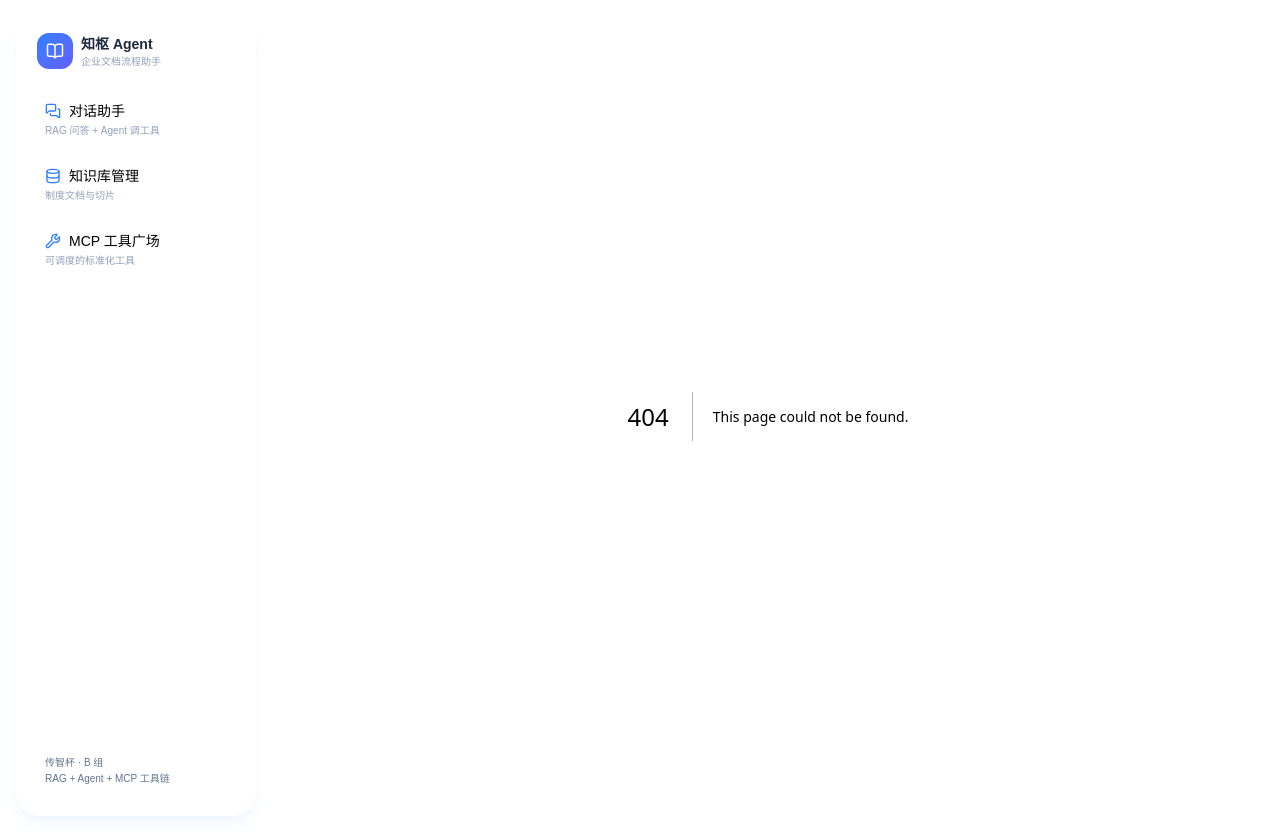
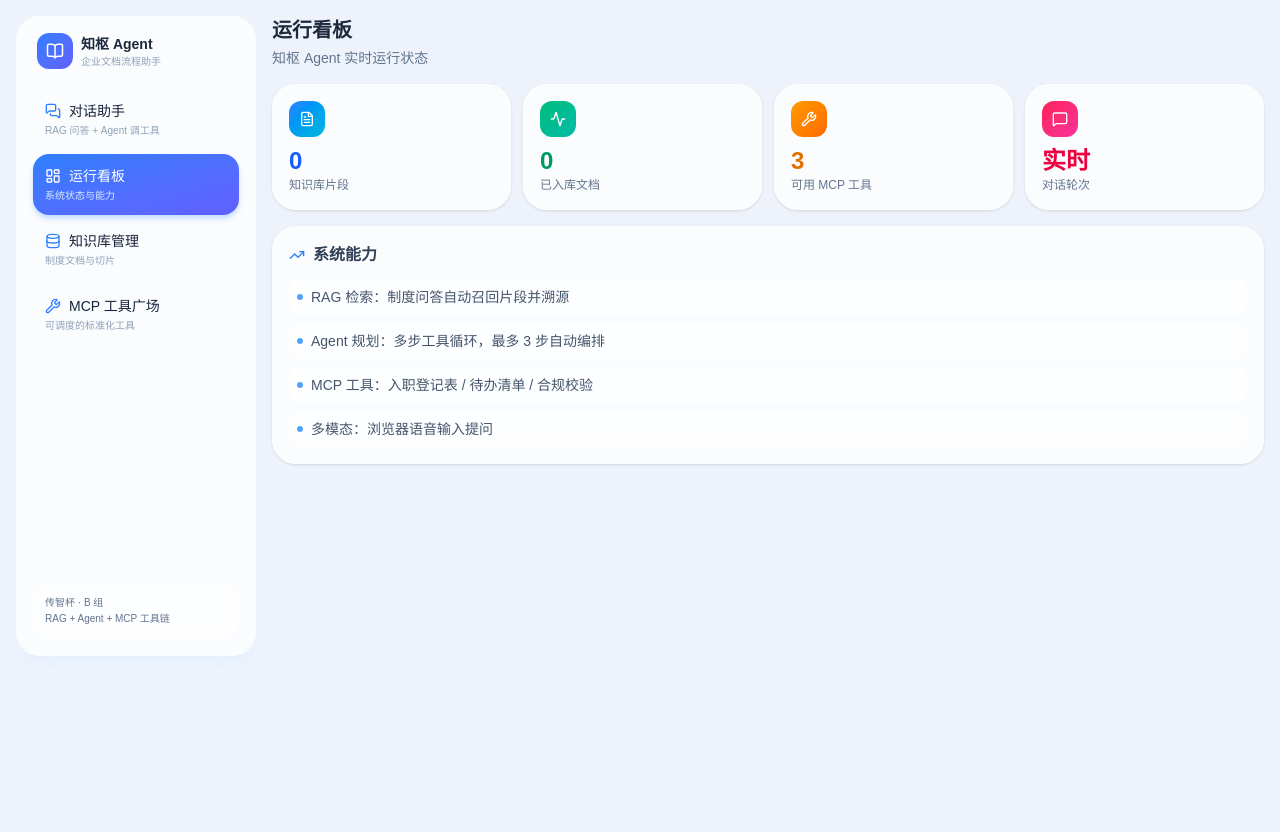
Before and after one commit to meizihao80/yunfan-agent, a Next.js app: page /dashboard in a window 1280 px wide. Before the commit this address had no page. After the commit the page ends 800 px from the top, so only its background shows below. Built offline with nearby package versions, Linux system fonts and the light colour scheme.

Commit message:
feat: 新增运行看板页

```diff
--- /dev/null
+++ b/src/app/dashboard/page.tsx
@@ -0,0 +1,60 @@
+"use client";
+
+import { useEffect, useState } from "react";
+import { MessageSquare, Wrench, FileText, TrendingUp, Activity } from "lucide-react";
+
+export default function DashboardPage() {
+  const [chunks, setChunks] = useState<number | null>(null);
+  const [docs, setDocs] = useState(0);
+
+  useEffect(() => {
+    fetch("/api/ingest")
+      .then((r) => r.json())
+      .then((d) => {
+        setChunks(d.totalChunks ?? 0);
+        setDocs((d.sources ?? []).length);
+      });
+  }, []);
+
+  const stats = [
+    { label: "知识库片段", value: chunks ?? "…", icon: FileText, color: "text-blue-600", bg: "from-blue-500 to-cyan-500" },
+    { label: "已入库文档", value: docs, icon: Activity, color: "text-emerald-600", bg: "from-emerald-500 to-teal-500" },
+    { label: "可用 MCP 工具", value: 3, icon: Wrench, color: "text-amber-600", bg: "from-amber-500 to-orange-500" },
+    { label: "对话轮次", value: "实时", icon: MessageSquare, color: "text-rose-600", bg: "from-rose-500 to-pink-500" },
+  ];
+
+  return (
+    <div className="min-h-[80vh]">
+      <h1 className="mb-1 text-xl font-bold text-slate-800">运行看板</h1>
+      <p className="mb-4 text-sm text-slate-500">知枢 Agent 实时运行状态</p>
+
+      <div className="grid grid-cols-2 gap-3 sm:grid-cols-4">
+        {stats.map((s) => (
+          <div key={s.label} className="glass rounded-3xl p-4 shadow transition hover:-translate-y-0.5">
+            <div className={`mb-2 inline-flex h-9 w-9 items-center justify-center rounded-xl bg-gradient-to-br ${s.bg} text-white`}>
+              <s.icon size={16} />
+            </div>
+            <div className={`text-2xl font-bold ${s.color}`}>{s.value}</div>
+            <div className="text-xs text-slate-500">{s.label}</div>
+          </div>
+        ))}
+      </div>
+
+      <div className="glass mt-4 rounded-3xl p-4 shadow">
+        <div className="mb-3 flex items-center gap-2 font-semibold text-slate-700">
+          <TrendingUp size={16} className="text-blue-500" /> 系统能力
+        </div>
+        <div className="space-y-2 text-sm text-slate-600">
+          {["RAG 检索：制度问答自动召回片段并溯源",
+            "Agent 规划：多步工具循环，最多 3 步自动编排",
+            "MCP 工具：入职登记表 / 待办清单 / 合规校验",
+            "多模态：浏览器语音输入提问"].map((t) => (
+            <div key={t} className="flex items-center gap-2 rounded-xl bg-white/60 p-2">
+              <span className="h-1.5 w-1.5 rounded-full bg-blue-400" />{t}
+            </div>
+          ))}
+        </div>
+      </div>
+    </div>
+  );
+}
--- a/src/components/Sidebar.tsx
+++ b/src/components/Sidebar.tsx
@@ -7,10 +7,12 @@ import {
   Database,
   Wrench,
   BookOpen,
+  LayoutDashboard,
 } from "lucide-react";
 
 const NAV = [
   { href: "/", label: "对话助手", icon: MessagesSquare, desc: "RAG 问答 + Agent 调工具" },
+  { href: "/dashboard", label: "运行看板", icon: LayoutDashboard, desc: "系统状态与能力" },
   { href: "/kb", label: "知识库管理", icon: Database, desc: "制度文档与切片" },
   { href: "/tools", label: "MCP 工具广场", icon: Wrench, desc: "可调度的标准化工具" },
 ];
```
